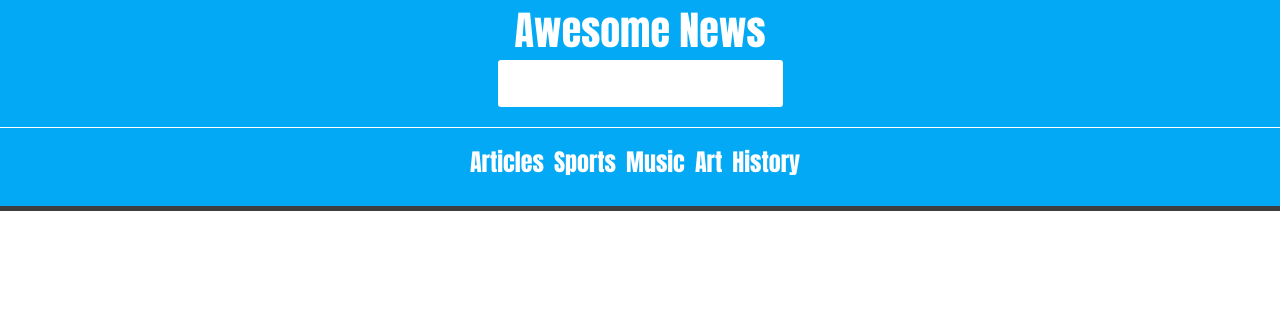
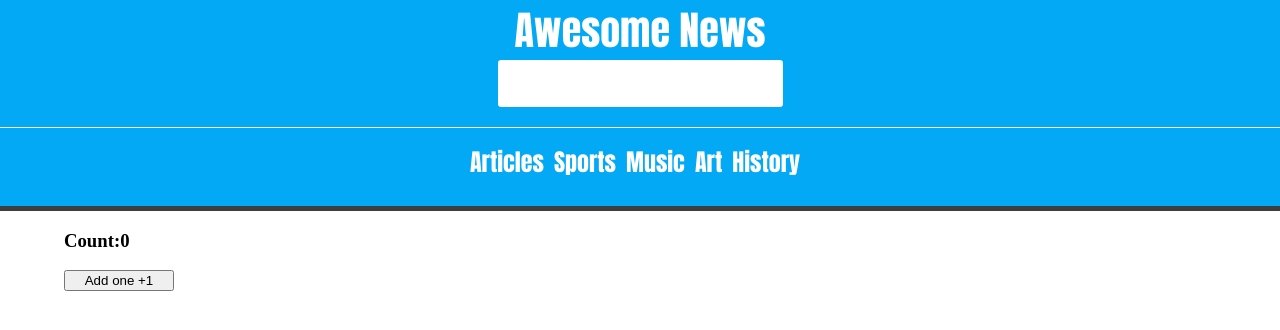
Before and after one commit to ferlobo1985/UDMY-REACT-FS24-One, a React (Vite) app: page / in a window 1280 px wide. Shown: the top 330 px of the page. Built offline with nearby package versions, Linux system fonts and the light colour scheme.

Commit message:
12-Component state
12-Component state

```diff
--- /dev/null
+++ b/src/components/playground/state.jsx
@@ -0,0 +1,19 @@
+import { useState } from 'react'
+
+const StatePlayground = () => {
+    let [count,setCount] = useState(0);
+
+    const addOne = () => {
+        setCount(count + 1)
+    }
+
+    return(
+        <>
+            <h3>Count:{count}</h3>
+            <button onClick={addOne}>Add one +1</button>
+        </>
+    )
+}
+
+
+export default StatePlayground;
--- a/src/main.jsx
+++ b/src/main.jsx
@@ -2,12 +2,16 @@ import React from 'react';
 import ReactDOM  from 'react-dom/client';
 import Header from './components/header/index';
 // import NewsList from './components/news_list';
+import StatePlayground from './components/playground/state';
 import './styles/styles.css';
 
 const App = () => {
     return (
         <>
             <Header/>
+            <div className='container'>
+                <StatePlayground/>
+            </div>
             {/* <NewsList/> */}
         </>
     )
```
